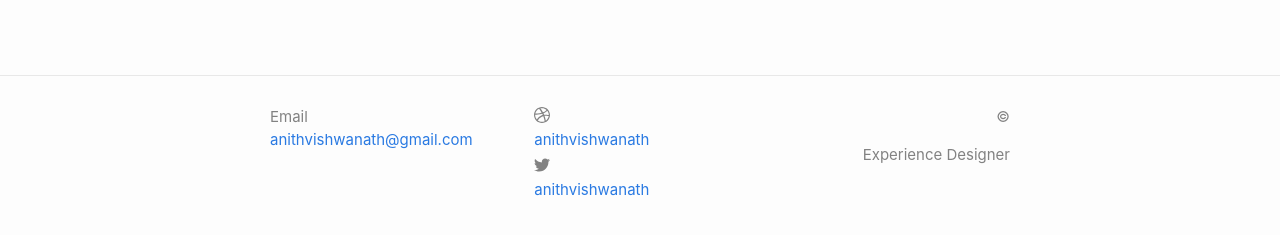
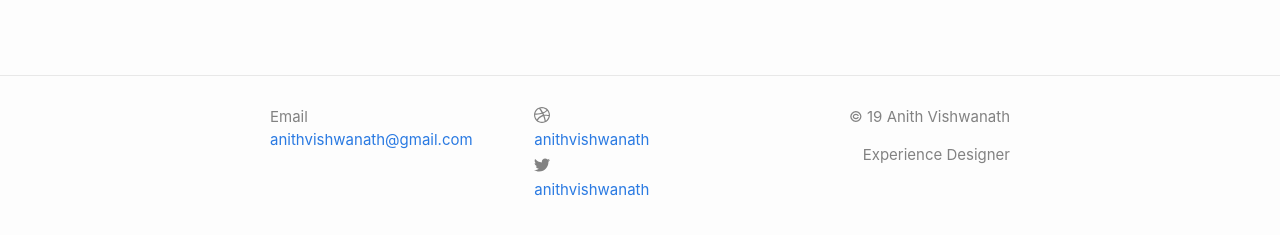
Before and after one commit to anithvishwanath/anithvishwanath.github.io, a Jekyll site: the page built from pages/blog.html, in a window 1280 px wide. Shown: the part 639-874 px from the top of the page. Built offline with Jekyll 4.4.1, drawn with Linux system fonts in a browser that asks for light colours.

Commit message:
Update footer.html

```diff
--- a/_includes/footer.html
+++ b/_includes/footer.html
@@ -22,7 +22,7 @@
       </div>
 
     <div class="footer-col footer-col-3 copy">
-      <p>&copy; {{ date: "%Y" }} {{ site.author }}</p>
+      <p>&copy; {{ site.time | date: "%y" }} {{ site.title | escape }}</p>
       <p>{{ site.description | escape }}</p>
     </div>
   </div>
```
